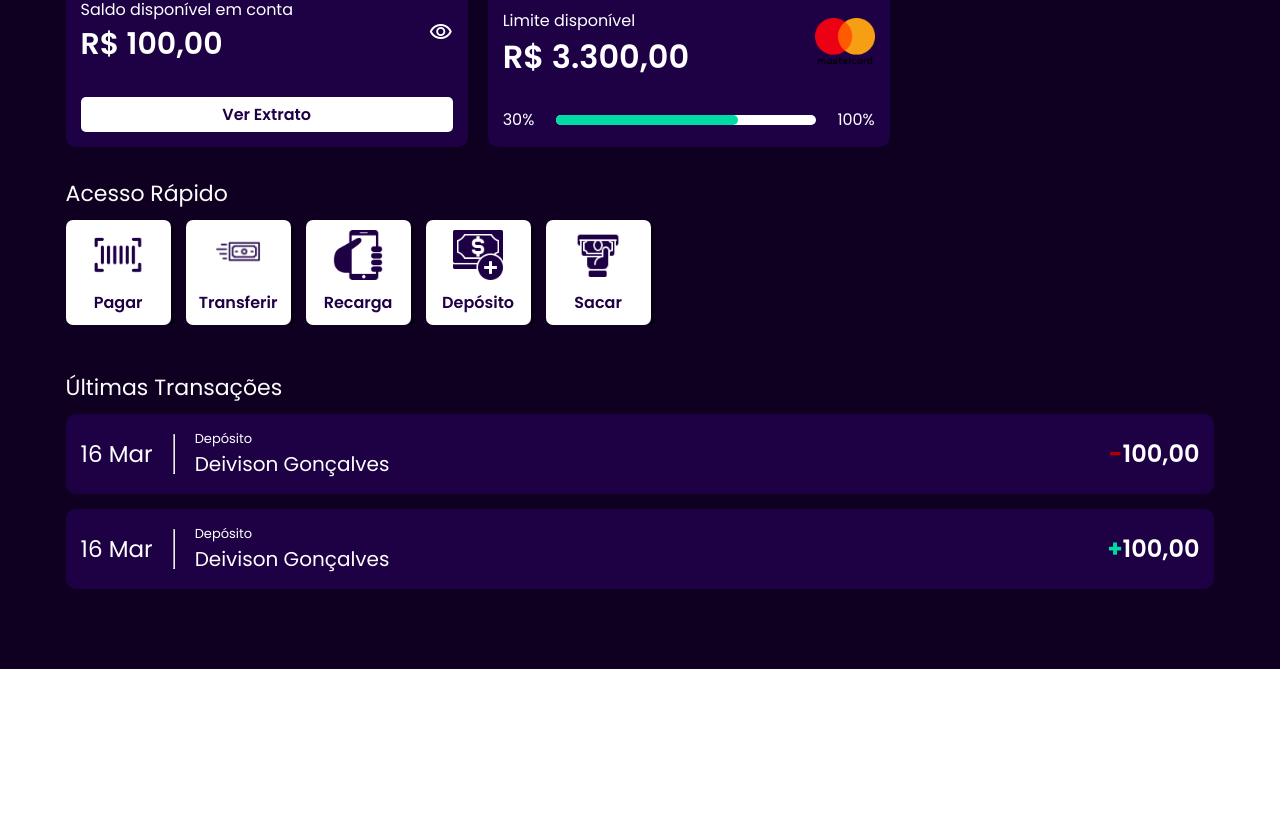
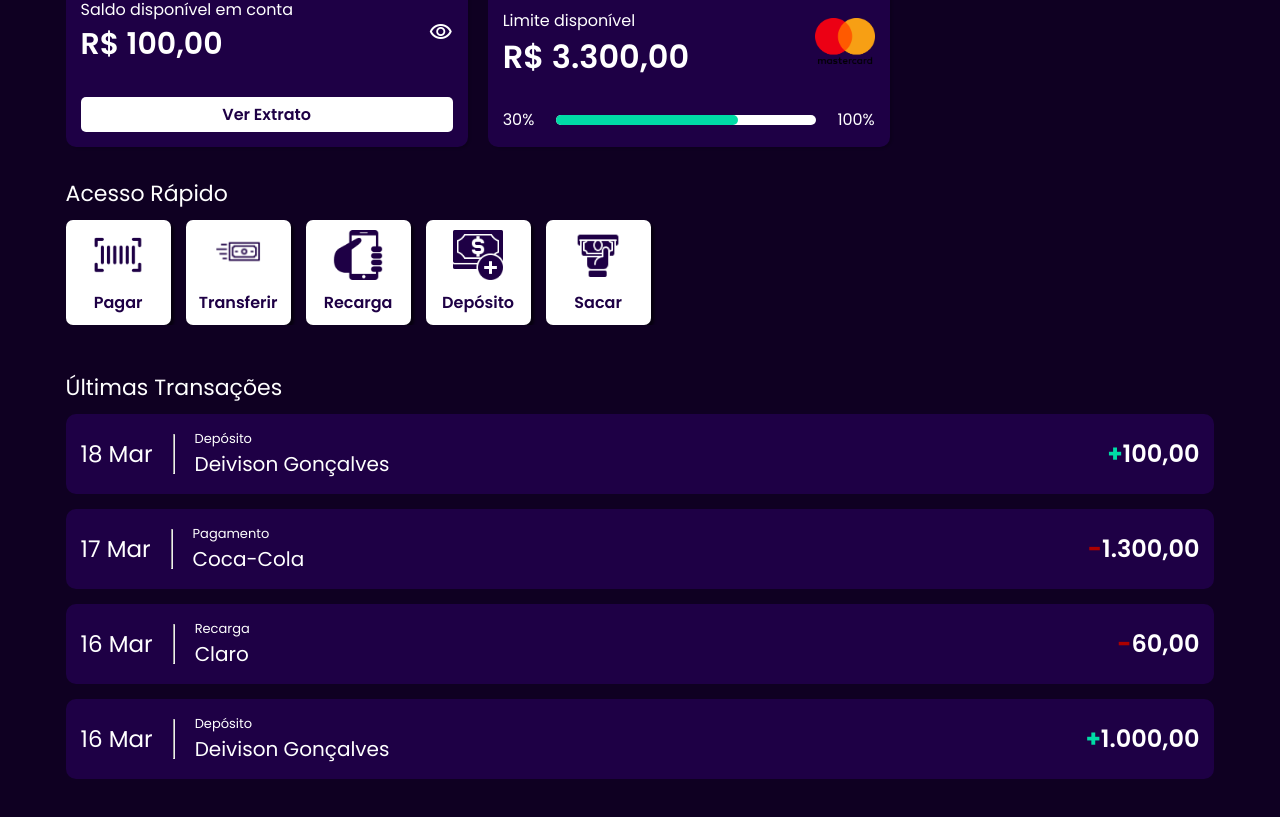
Before and after one commit to Deivisongs/On-Bank, a React (Vite) app: page / in a window 1280 px wide. Shown: the part 323-1140 px from the top of the page. Before the commit the page ends 992 px from the top, so only its background shows below. Built offline with nearby package versions, Linux system fonts and the light colour scheme.

Commit message:
Update SectionTranscoes.jsx

```diff
--- a/src/components/Sections/SectionTransacoes/SectionTranscoes.jsx
+++ b/src/components/Sections/SectionTransacoes/SectionTranscoes.jsx
@@ -11,18 +11,32 @@ function SectionTransacoes(){
                 <p className={style.pDiaaDia}>Últimas Transações</p>
                 <div className={style.divTransacoes}>
                     <Transacoes
-                    data="16 Mar"
+                    data="18 Mar"
                     categoria="Depósito"
                     nome="Deivison Gonçalves"
+                    operacao="+"
+                    valor="100,00"
+                    />
+                    <Transacoes
+                    data="17 Mar"
+                    categoria="Pagamento"
+                    nome="Coca-Cola"
                     operacao="-"
-                    valor="100,00"
+                    valor="1.300,00"
+                    />
+                    <Transacoes
+                    data="16 Mar"
+                    categoria="Recarga"
+                    nome="Claro"
+                    operacao="-"
+                    valor="60,00"
                     />
                     <Transacoes
                     data="16 Mar"
                     categoria="Depósito"
                     nome="Deivison Gonçalves"
                     operacao="+"
-                    valor="100,00"
+                    valor="1.000,00"
                     />
                 </div>
             </section>
```
